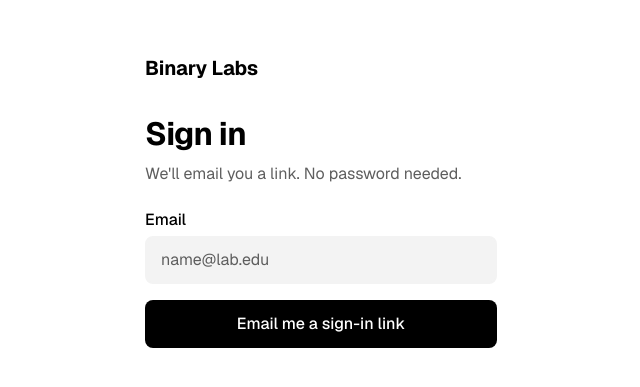
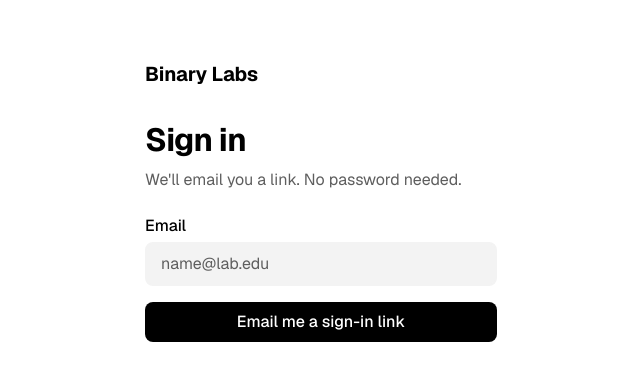
Before and after one commit to amanibobo/binary-labs, a Next.js app in the folder apps/web/: page /sign-in in a window 1280 px wide. Shown: the part 199-586 px from the top of the page, without its empty margins (319-959 px from the left). Built offline with nearby package versions, Linux system fonts and the light colour scheme.

Commit message:
tighter button and input scale, align result actions

```diff
--- a/apps/web/src/app/lab/dropbox-section.tsx
+++ b/apps/web/src/app/lab/dropbox-section.tsx
@@ -54,7 +54,7 @@ export function DropboxSection({ initial, isAdmin }: { initial: SourceState; isA
           {isAdmin ? (
             <div className="mt-5 flex flex-wrap gap-2">
               <RescanButton />
-              <Link href="/lab/folder" className={buttonVariants({ variant: "tertiary" })}>
+              <Link href="/lab/folder" className={buttonVariants({ variant: "secondary" })}>
                 Change folder
               </Link>
             </div>
--- a/apps/web/src/components/search/file-result.tsx
+++ b/apps/web/src/components/search/file-result.tsx
@@ -73,7 +73,7 @@ export function FileResult({
             href={openInDropboxUrl(primary.path)}
             target="_blank"
             rel="noreferrer"
-            className={cn(buttonVariants({ variant: "tertiary", shape: "square" }), "my-2 mr-2 shrink-0 text-content-secondary")}
+            className={cn(buttonVariants({ variant: "tertiary", shape: "square" }), "mt-3 mr-2 shrink-0 self-start text-content-secondary sm:mt-4")}
           >
             <OpenExternalIcon />
             <span className="sr-only">
--- a/apps/web/src/components/ui/button.tsx
+++ b/apps/web/src/components/ui/button.tsx
@@ -3,8 +3,8 @@ import { Slot } from "radix-ui";
 import type { ComponentProps } from "react";
 import { cn } from "@/lib/cn";
 
-// Base Web Button: kinds primary, secondary and tertiary; sizes compact (36px),
-// default (48px) and large (56px); 8px radius. Compact grows to 44px on phones.
+// Base Web Button kinds on a tighter scale than Base: compact 32px, default 40px, large 48px,
+// 8px radius. Compact and default grow to 44px on phones for touch.
 export const buttonVariants = cva(
   "inline-flex items-center justify-center gap-2 rounded-lg whitespace-nowrap transition-colors duration-150 ease-out disabled:cursor-not-allowed",
   {
@@ -17,9 +17,9 @@ export const buttonVariants = cva(
         tertiary: "text-content-primary hover:bg-button-tertiary-hover disabled:bg-transparent disabled:text-content-tertiary",
       },
       size: {
-        compact: "min-h-11 px-3 text-label-small sm:min-h-9",
-        default: "min-h-12 px-4 text-label-medium",
-        large: "min-h-14 px-5 text-label-large",
+        compact: "min-h-11 px-3 text-label-small sm:min-h-8",
+        default: "min-h-11 px-[18px] text-label-medium sm:min-h-10",
+        large: "min-h-12 px-6 text-label-medium",
       },
       shape: {
         default: "",
@@ -27,9 +27,9 @@ export const buttonVariants = cva(
       },
     },
     compoundVariants: [
-      { shape: "square", size: "compact", className: "w-11 sm:w-9" },
-      { shape: "square", size: "default", className: "w-12" },
-      { shape: "square", size: "large", className: "w-14" },
+      { shape: "square", size: "compact", className: "w-11 sm:w-8" },
+      { shape: "square", size: "default", className: "w-11 sm:w-10" },
+      { shape: "square", size: "large", className: "w-12" },
     ],
     defaultVariants: { variant: "primary", size: "default", shape: "default" },
   },
--- a/apps/web/src/components/ui/field.tsx
+++ b/apps/web/src/components/ui/field.tsx
@@ -10,8 +10,8 @@ export const inputVariants = cva(
   {
     variants: {
       size: {
-        compact: "min-h-11 px-3.5 py-1.5 text-paragraph-small sm:min-h-9",
-        default: "min-h-12 px-3.5 py-2.5 text-paragraph-medium",
+        compact: "min-h-11 px-3 py-1.5 text-paragraph-small sm:min-h-8",
+        default: "min-h-11 px-3.5 py-2 text-paragraph-medium sm:min-h-10",
         large: "min-h-15 px-3.5 py-3.5 text-paragraph-large",
       },
     },
```
